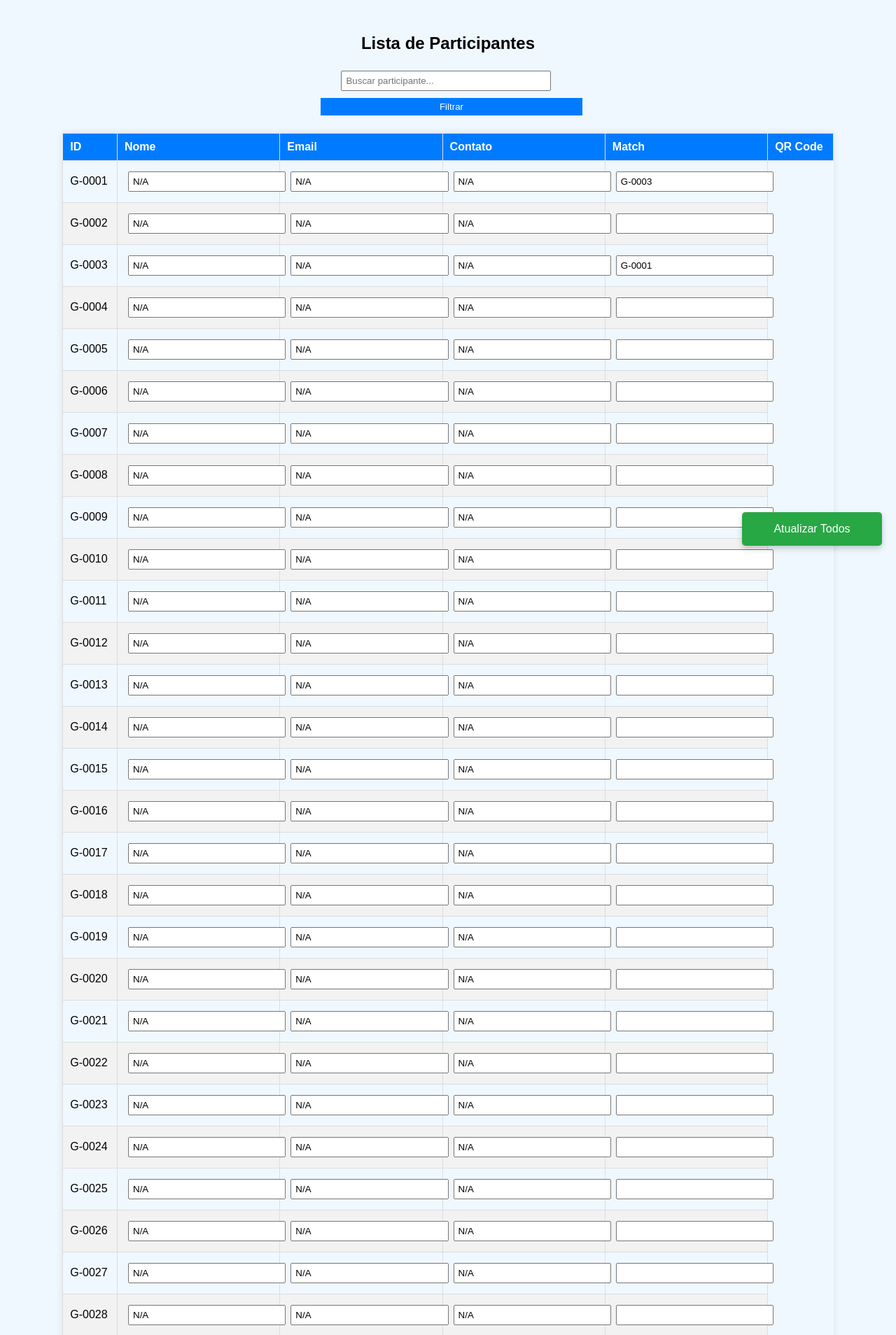
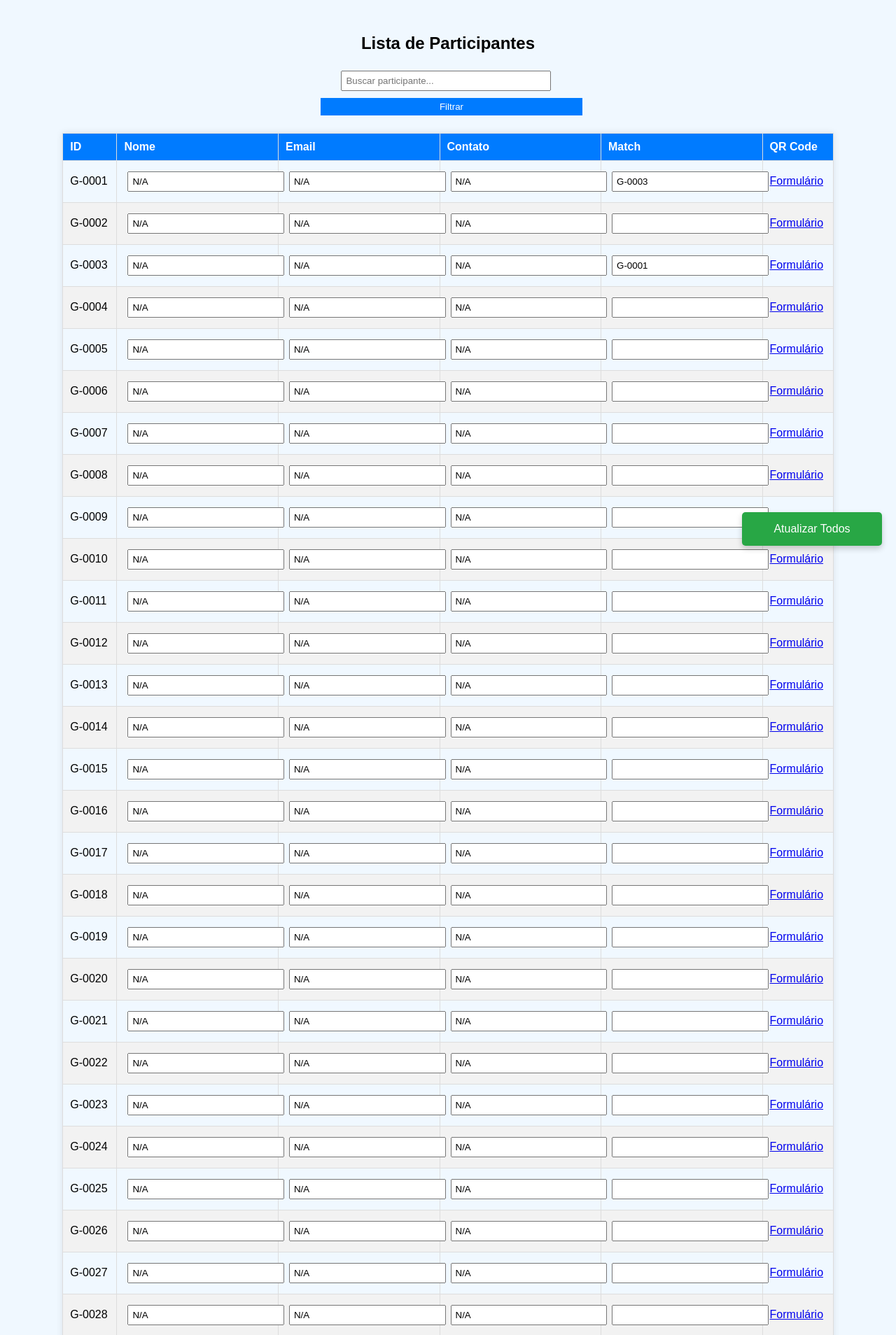
Before and after one commit to ArthurTrellese/qr-code-web-app, a Flask app: page /view_participants in a window 1280 px wide. Shown: the top 1908 px of the page at 70% size. Run offline with Flask 2, Linux system fonts and the light colour scheme.

Commit message:
Update view_participants.html

```diff
--- a/templates/view_participants.html
+++ b/templates/view_participants.html
@@ -103,6 +103,8 @@
                         <td><input type="text" name="participants[{{ participant_id }}][email]" value="{{ details.email or 'N/A' }}"></td>
                         <td><input type="text" name="participants[{{ participant_id }}][contact]" value="{{ details.contact or 'N/A' }}"></td>
                         <td><input type="text" name="participants[{{ participant_id }}][match]" value="{{ details.match }}"></td>
+                        <!-- Coluna do QR Code (link para o formulário) -->
+                        <td><a href="{{ url_for('show_form', participant_id=participant_id) }}" target="_blank">Formulário</a></td>
                     </tr>
                     {% endfor %}
                 </tbody>
```
Lines whose indentation alone changed are shown as unchanged.
